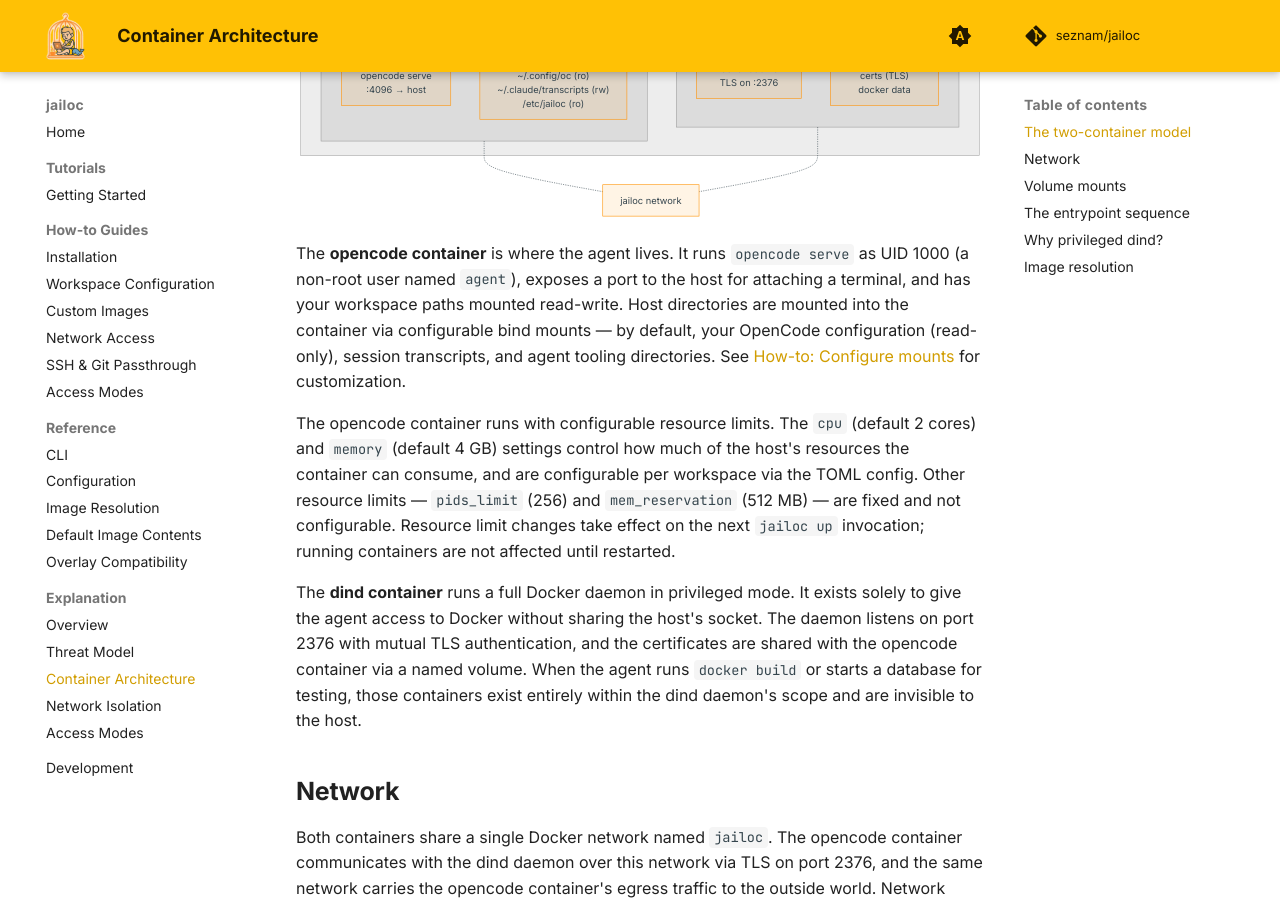
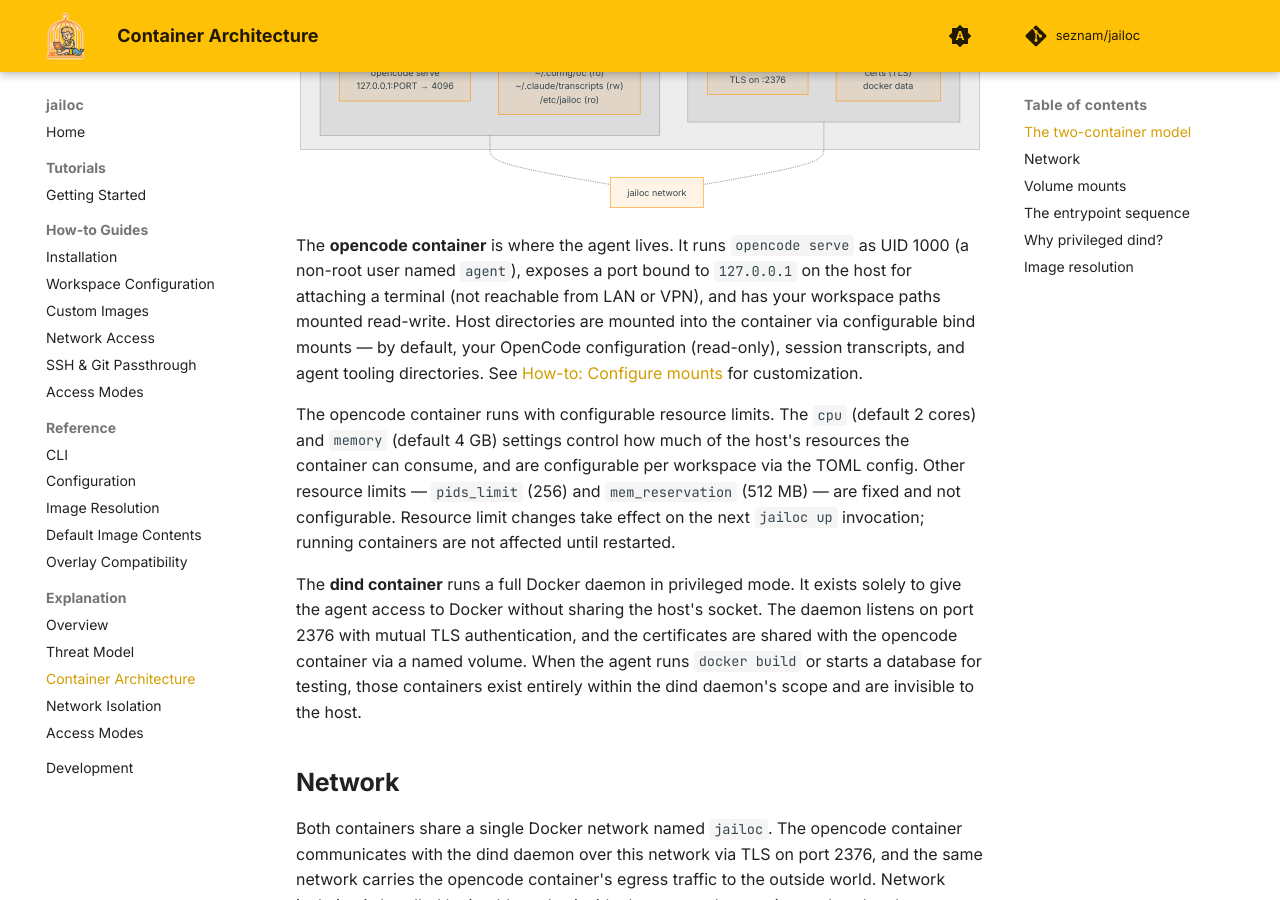
Before and after one commit to speedo17/jailoc, an MkDocs documentation site: the page built from docs/explanation/container-architecture.md, in a window 1280 px wide and 900 px high, scrolled down 340 px. Built offline with MkDocs 1.6.1 and Material for MkDocs 9.7.7, drawn with Linux system fonts in a browser that asks for light colours; comment, search, counter and statistics services are not loaded.

Commit message:
fix(compose): bind published port to 127.0.0.1

````diff
--- a/docs/explanation/container-architecture.md
+++ b/docs/explanation/container-architecture.md
@@ -10,7 +10,7 @@ flowchart TB
     direction LR
     subgraph oc["opencode"]
       direction TB
-      oc_uid["UID 1000 (agent)<br>opencode serve<br>:4096 → host"]
+      oc_uid["UID 1000 (agent)<br>opencode serve<br>127.0.0.1:PORT → 4096"]
       oc_mounts["Mounts:<br>paths/* (rw)<br>~/.config/oc (ro)<br>~/.claude/transcripts (rw)<br>/etc/jailoc (ro)"]
     end
     subgraph dind["dind (privileged)"]
@@ -24,7 +24,7 @@ flowchart TB
     dind -.- net
 ```
 
-The **opencode container** is where the agent lives. It runs `opencode serve` as UID 1000 (a non-root user named `agent`), exposes a port to the host for attaching a terminal, and has your workspace paths mounted read-write. Host directories are mounted into the container via configurable bind mounts — by default, your OpenCode configuration (read-only), session transcripts, and agent tooling directories. See [How-to: Configure mounts](../how-to/workspace-configuration.md#configure-mounts) for customization.
+The **opencode container** is where the agent lives. It runs `opencode serve` as UID 1000 (a non-root user named `agent`), exposes a port bound to `127.0.0.1` on the host for attaching a terminal (not reachable from LAN or VPN), and has your workspace paths mounted read-write. Host directories are mounted into the container via configurable bind mounts — by default, your OpenCode configuration (read-only), session transcripts, and agent tooling directories. See [How-to: Configure mounts](../how-to/workspace-configuration.md#configure-mounts) for customization.
 
 The opencode container runs with configurable resource limits. The `cpu` (default 2 cores) and `memory` (default 4 GB) settings control how much of the host's resources the container can consume, and are configurable per workspace via the TOML config. Other resource limits — `pids_limit` (256) and `mem_reservation` (512 MB) — are fixed and not configurable. Resource limit changes take effect on the next `jailoc up` invocation; running containers are not affected until restarted.
 
````
Also changed, not shown: 1 other file.
